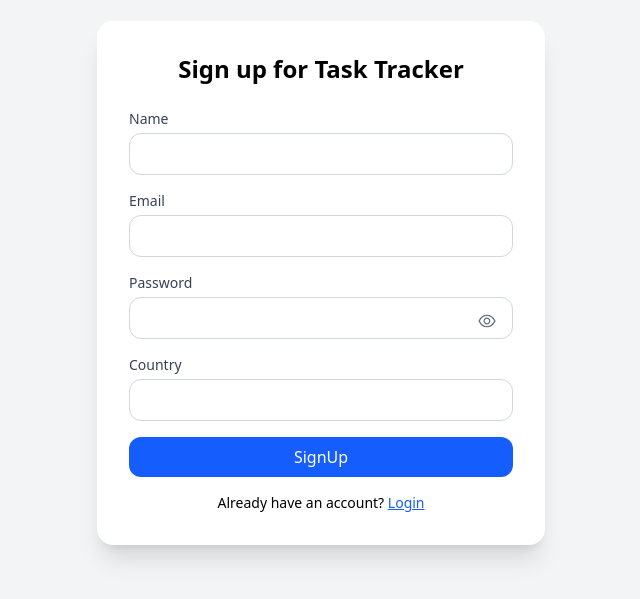
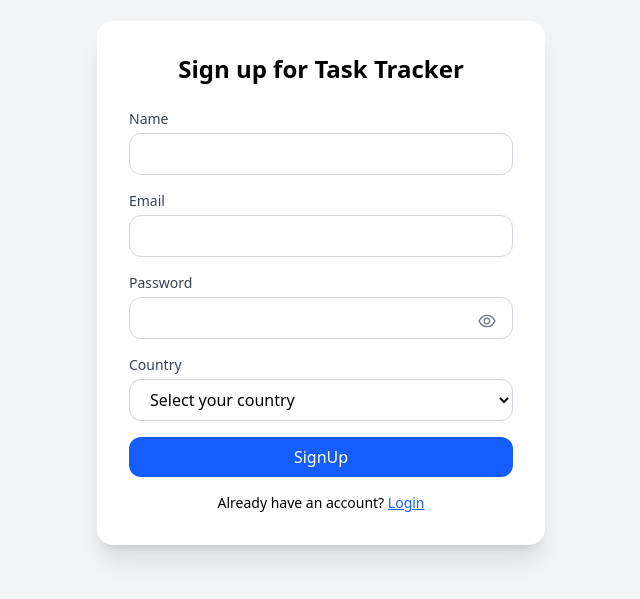
Before and after one commit to Anand19987i/tasktracker, a React (Vite) app in the folder frontend/: page /signup in a window 1280 px wide. Shown: the part 117-716 px from the top of the page, without its empty margins (319-959 px from the left). Built offline with nearby package versions, Linux system fonts and the light colour scheme.

Commit message:
first commit

```diff
--- a/frontend/package.json
+++ b/frontend/package.json
@@ -19,6 +19,7 @@
     "react-icons": "^5.5.0",
     "react-redux": "^9.2.0",
     "react-router-dom": "^7.5.2",
+    "react-world-flags": "^1.6.0",
     "redux": "^5.0.1",
     "redux-persist": "^6.0.0",
     "redux-persistent": "^4.0.0",
--- a/frontend/src/auth/Signup.jsx
+++ b/frontend/src/auth/Signup.jsx
@@ -70,9 +70,32 @@ const Signup = () => {
                     </span>
                 </div>
 
-                <InputField label="Country" name="country" value={form.country} onChange={handleChange} required />
+                <div className="mb-4">
+                    <label className="block text-sm font-medium text-gray-700 mb-1">Country</label>
+                    <select
+                        name="country"
+                        value={form.country}
+                        onChange={handleChange}
+                        required
+                        className="w-full px-4 py-2 border border-gray-300 rounded-xl focus:outline-none focus:ring-2 focus:ring-blue-500"
+                    >
+                        <option value="">Select your country</option>
+                        <option value="India">India</option>
+                        <option value="United States">United States</option>
+                        <option value="United Kingdom">United Kingdom</option>
+                        <option value="Canada">Canada</option>
+                        <option value="Australia">Australia</option>
+                        <option value="Germany">Germany</option>
+                        <option value="France">France</option>
+                        <option value="Japan">Japan</option>
+                        <option value="Brazil">Brazil</option>
+                        <option value="Singapore">Singapore</option>
+                        {/* Add more countries if you want */}
+                    </select>
+                </div>
 
-                <button type='submit' className="w-full bg-blue-600 text-white py-2 rounded-xl hover:bg-blue-700 transition">{loading ? <Spinner className='text-white'/> : 'SignUp'}</button>
+
+                <button type='submit' className="w-full bg-blue-600 text-white py-2 rounded-xl hover:bg-blue-700 transition">{loading ? <Spinner className='text-white' /> : 'SignUp'}</button>
                 <p className="mt-4 text-sm text-center">
                     Already have an account? <Link to="/login" className="text-blue-600 underline">Login</Link>
                 </p>
--- a/frontend/src/utils/utils.js
+++ b/frontend/src/utils/utils.js
@@ -1,8 +1,8 @@
-export const USER_API_END_POINT = "https://taskbackend-v63y.onrender.com/api/v1/user"
-export const TASK_API_END_POINT = "https://taskbackend-v63y.onrender.com/api/v1/task"
-export const PROJECT_API_END_POINT = "https://taskbackend-v63y.onrender.com/api/v1/project"
+// export const USER_API_END_POINT = "https://taskbackend-v63y.onrender.com/api/v1/user"
+// export const TASK_API_END_POINT = "https://taskbackend-v63y.onrender.com/api/v1/task"
+// export const PROJECT_API_END_POINT = "https://taskbackend-v63y.onrender.com/api/v1/project"
 
 
-// export const USER_API_END_POINT = "http://localhost:3000/api/v1/user"
-// export const TASK_API_END_POINT = "http://localhost:3000/api/v1/task"
-// export const PROJECT_API_END_POINT = "http://localhost:3000/api/v1/project"
+export const USER_API_END_POINT = "http://localhost:3000/api/v1/user"
+export const TASK_API_END_POINT = "http://localhost:3000/api/v1/task"
+export const PROJECT_API_END_POINT = "http://localhost:3000/api/v1/project"
```
Also changed, not shown: 2 other files (tests, documents, lock files or other folders).
